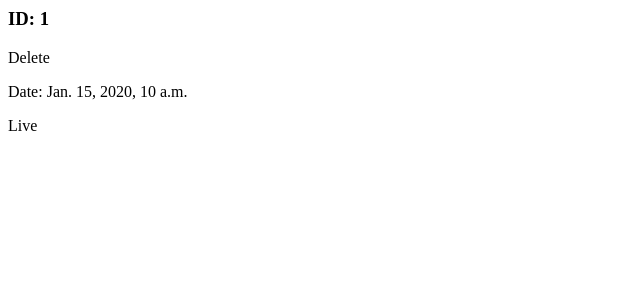
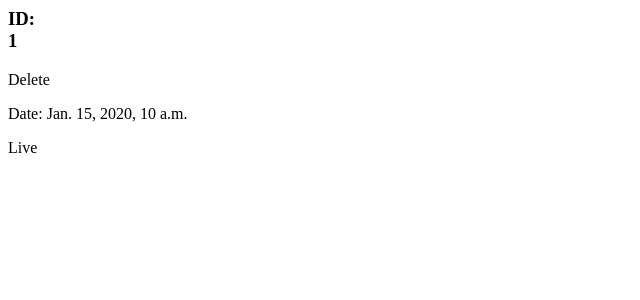
Before and after one commit to JimGalvan/SessionSpyre, a Django app: template templates/sessions/session_list.html in a window 1280 px wide. Shown: the top 300 px of the page, without its empty margins (0-640 px from the left). Run offline with Django 5.2, Linux system fonts and the light colour scheme; the template is opened without the code that fills it: most values are stand-ins (such as "Sample title", 1, 10 or a date in 2020).

Commit message:
session_list_item.html fix

```diff
--- a/templates/sessions/session_list_item.html
+++ b/templates/sessions/session_list_item.html
@@ -10,16 +10,18 @@
 <div id="{{ session.session_id }}"
      x-data="{ showConfirmModal: false }"
      x-on:click="select('{{ session.session_id }}')"
-     class="cursor-pointer p-4 bg-gray-900 text-white rounded-lg shadow-md hover:bg-gray-700 transition duration-150 ease-in-out"
+     class="cursor-pointer p-4 bg-gray-900 text-white rounded-lg shadow-md hover:bg-gray-700 transition duration-150 ease-in-out relative"
      :class="{ 'bg-gray-600 border-2 border-indigo-500': selectedId === '{{ session.session_id }}' }"
      hx-get="{% url 'replay_session' session.session_id %}"
      hx-target="#viewer-container"
      hx-swap="innerHTML">
     <div>
-        <div class="flex justify-between items-start">
-            <h3 class="text-md font-semibold">ID: {{ session.session_id }}</h3>
+        <div class="flex flex-col items-start">
+            <h3 class="text-md font-semibold w-full break-words">ID:
+                <div class="w-full break-words">{{ session.session_id }}</div>
+            </h3>
             <div x-on:click="showConfirmModal = true"
-                 class="bg-red-600 text-white text-sm rounded p-2 py-1 flex items-center justify-center hover:bg-red-700 transition duration-150 ease-in-out">
+                 class="bg-red-600 text-white text-sm rounded p-2 py-1 flex items-center justify-center hover:bg-red-700 transition duration-150 ease-in-out absolute top-0 right-0 m-2">
                 Delete
             </div>
             <template x-if="showConfirmModal">
```
